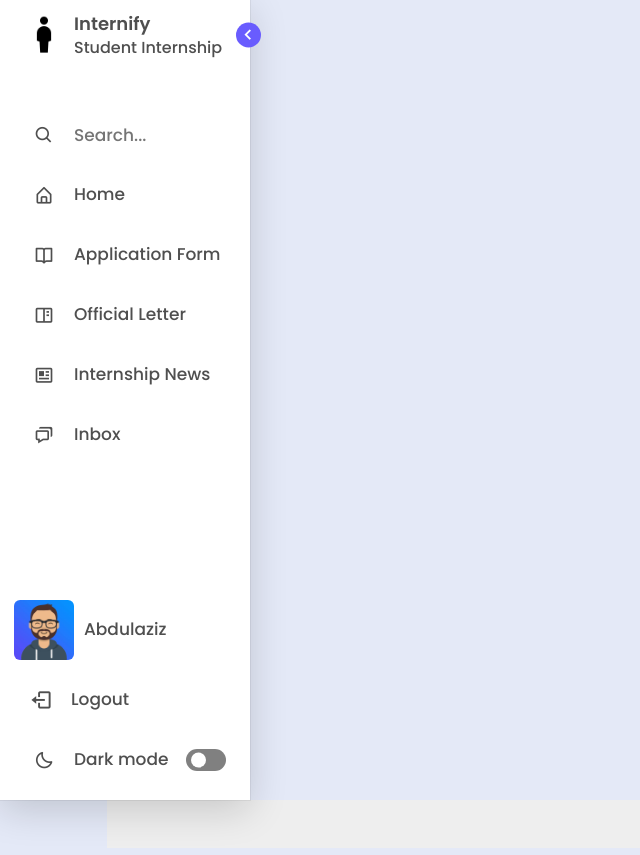
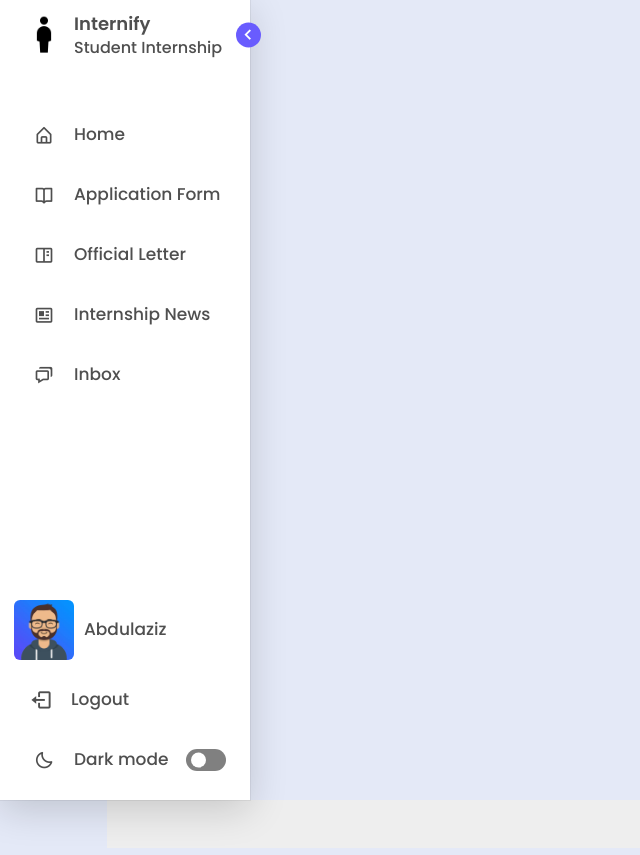
Before and after one commit to emirsakal/Internify, a Django app: page /official-letters/detail in a window 1280 px wide. Shown: the whole page, without its empty margins (0-640 px from the left). Run offline with Django 4.2, Linux system fonts and the light colour scheme; a user stored in the database is signed in; data comes from the database, SQL or seed files in the repository; some libraries are stand-ins or nearby versions.

Commit message:
deleting search link

```diff
--- a/templates/includes/sidebar.html
+++ b/templates/includes/sidebar.html
@@ -181,25 +181,6 @@ body.dark .sidebar header .toggle{
     margin-top: 40px;
 }
 
-.sidebar li.search-box{
-    border-radius: 6px;
-    background-color: var(--primary-color-light);
-    cursor: pointer;
-    transition: var(--tran-05);
-}
-
-.sidebar li.search-box input{
-    height: 100%;
-    width: 100%;
-    outline: none;
-    border: none;
-    background-color: var(--primary-color-light);
-    color: var(--text-color);
-    border-radius: 6px;
-    font-size: 17px;
-    font-weight: 500;
-    transition: var(--tran-05);
-}
 .sidebar li a{
     list-style: none;
     height: 100%;
@@ -381,11 +362,6 @@ img.color-change {
         <div class="menu-bar">
             <div class="menu">
 
-				<li class="search-box">
-                    <i class='bx bx-search icon'></i>
-                    <input type="text" placeholder="Search...">
-                </li>
-
                 <li class="nav-link">
                     <a href="{% url 'index' %}">
                         <i class='bx bx-home-alt icon' ></i>
@@ -509,7 +485,6 @@ img.color-change {
         const body = document.querySelector('body');
         const sidebar = body.querySelector('nav');
         const toggle = body.querySelector(".toggle");
-        const searchBtn = body.querySelector(".search-box");
         const modeSwitch = body.querySelector(".toggle-switch");
         const modeText = body.querySelector(".mode-text");
         const myImage = document.getElementById('my-image');
@@ -545,10 +520,6 @@ img.color-change {
         }
         });
 
-        searchBtn.addEventListener("click", () =>{
-        sidebar.classList.remove("close");
-        });
-
         modeSwitch.addEventListener("click", () =>{
         body.classList.toggle("dark");
 
```
